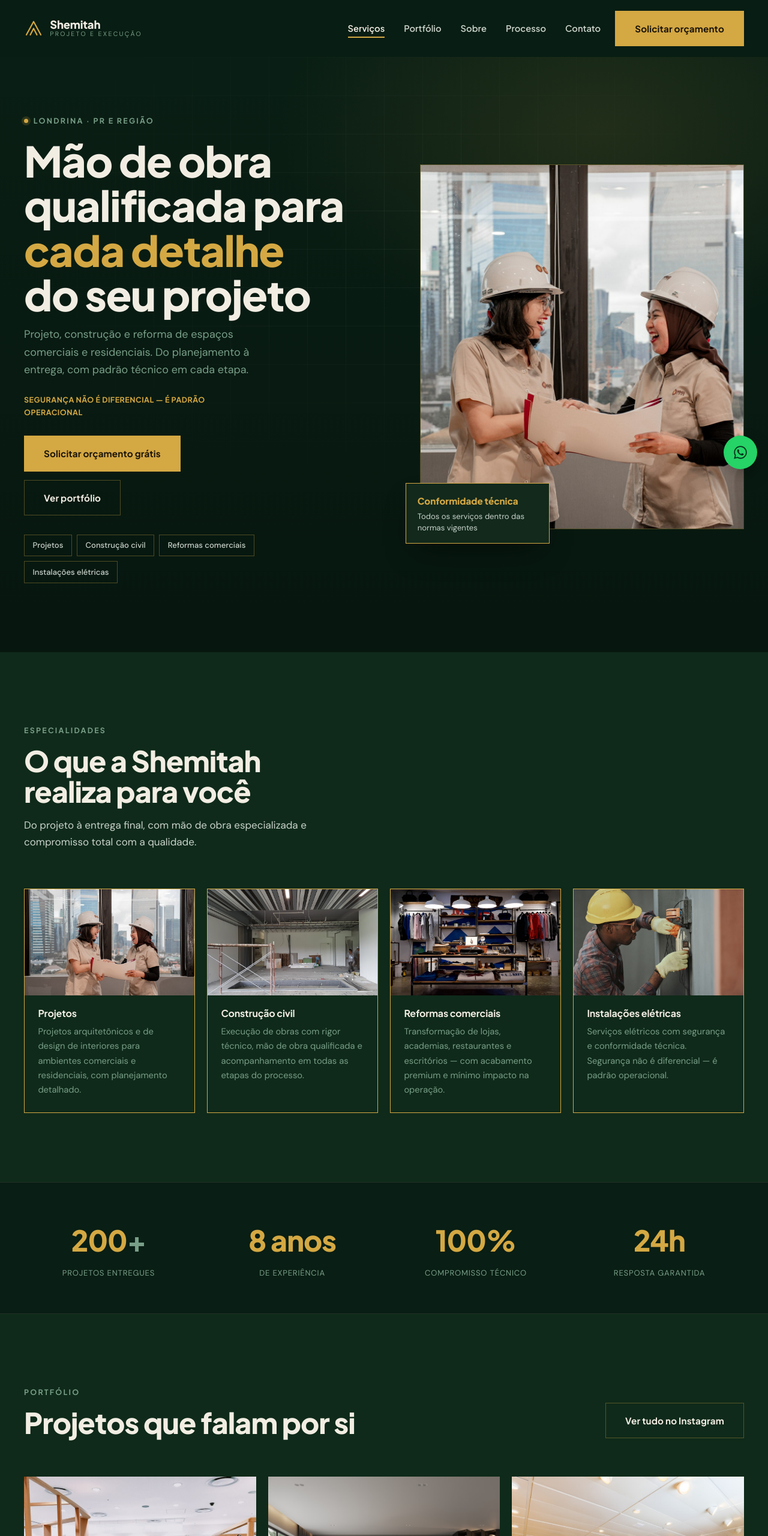
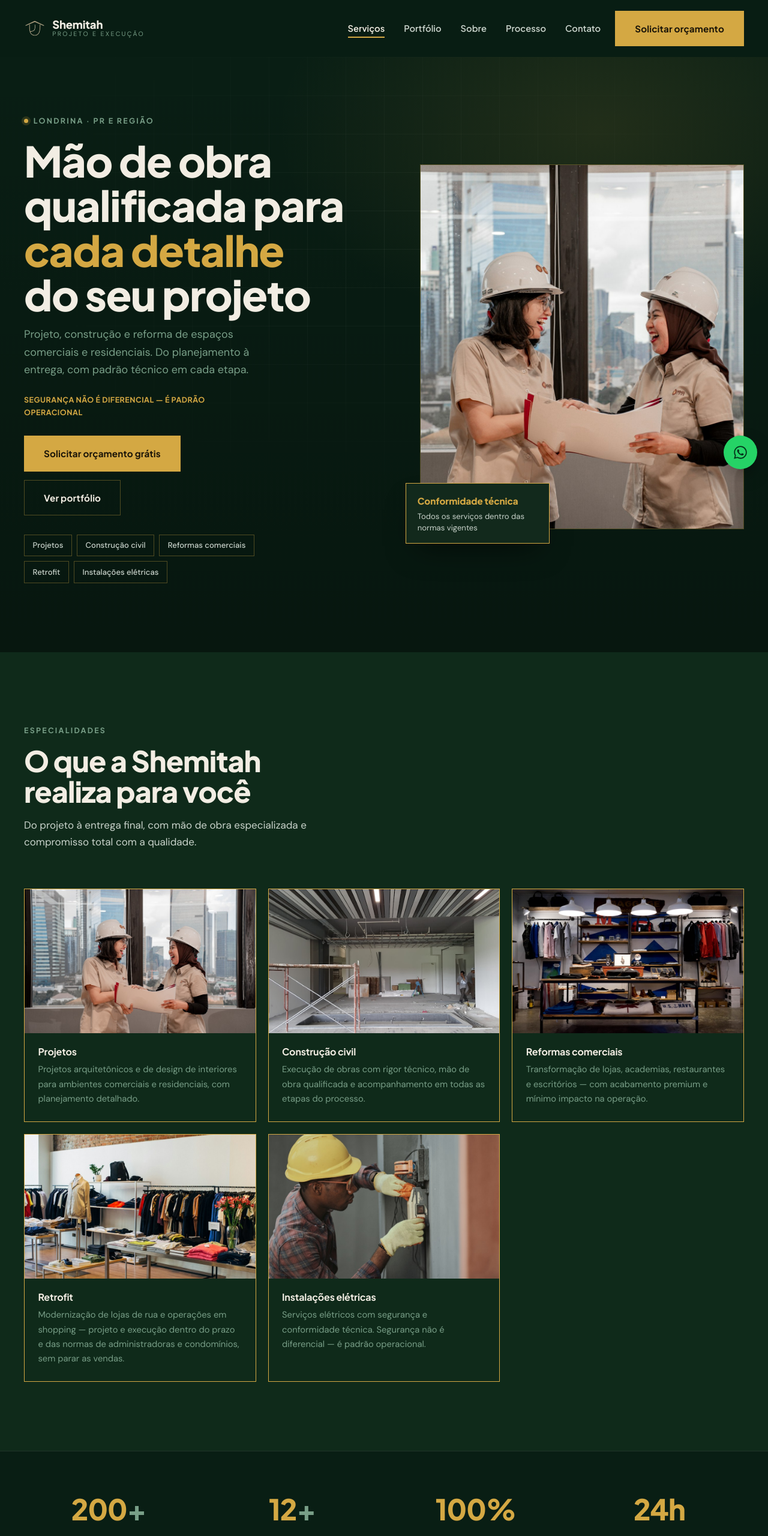
Before and after one commit to TheBinaryForge/shemitah, a plain HTML site: page index.html in a window 1280 px wide. Shown: the top 2560 px of the page at 60% size. Drawn offline with Linux system fonts and the light colour scheme.

Commit message:
Atualiza tempo de experiencia, adiciona servico Retrofit e logo real
- +12 anos de experiencia (era 8) no bloco de numeros
- novo servico Retrofit (lojas de rua e shopping) com card, imagem,
  tag no hero e Offer no JSON-LD; grid de servicos ajustado p/ 3 colunas
- logo.jpeg (fornecida) processada: icone recortado com fundo
  transparente (header/rodape) + favicon/apple-touch-icon/manifest
  gerados a partir da marca real, substituindo o SVG generico

Co-Authored-By: Claude Sonnet 5 <noreply@anthropic.com>

```diff
--- a/css/styles.css
+++ b/css/styles.css
@@ -140,7 +140,9 @@ h1 em { font-style: normal; color: var(--gold); }
 .site-header[data-scrolled] .header-inner { padding-block: .7rem; }
 
 .brand { display: inline-flex; align-items: center; gap: .7rem; flex-shrink: 0; }
-.brand-mark { color: var(--gold); display: grid; place-items: center; }
+.brand-mark { display: grid; place-items: center; }
+.brand-mark img { width: 36px; height: auto; display: block; }
+.site-footer .brand-mark img { width: 32px; }
 .brand-text { display: grid; line-height: 1.1; }
 .brand-text strong { font-family: var(--font-display); font-weight: 800; font-size: 1.15rem; letter-spacing: -.01em; }
 .brand-text small { font-size: .66rem; letter-spacing: .22em; text-transform: uppercase; color: var(--sage); }
@@ -252,7 +254,7 @@ h1 em { font-style: normal; color: var(--gold); }
 
 /* ---------- cards ---------- */
 .cards { display: grid; gap: 1.25rem; }
-.services { grid-template-columns: repeat(4, 1fr); }
+.services { grid-template-columns: repeat(3, 1fr); }
 
 .card {
   background: var(--bg-alt); border: 1px solid var(--line);
--- a/index.html
+++ b/index.html
@@ -41,8 +41,9 @@
 <meta name="twitter:description" content="Projeto, construção e reforma de espaços comerciais e residenciais em Londrina e região." />
 <meta name="twitter:image" content="https://shemitah.com.br/assets/img/og-cover.jpg" />
 
-<link rel="icon" href="assets/favicon.svg" type="image/svg+xml" />
-<link rel="apple-touch-icon" href="assets/favicon.svg" />
+<link rel="icon" href="assets/favicon-32.png" sizes="32x32" type="image/png" />
+<link rel="icon" href="assets/favicon-16.png" sizes="16x16" type="image/png" />
+<link rel="apple-touch-icon" href="assets/apple-touch-icon.png" />
 <link rel="manifest" href="site.webmanifest" />
 
 <link rel="preconnect" href="https://fonts.googleapis.com" />
@@ -58,10 +59,7 @@
   <div class="wrap header-inner">
     <a class="brand" href="#topo" aria-label="Shemitah Projeto e Execução — início">
       <span class="brand-mark" aria-hidden="true">
-        <svg viewBox="0 0 32 32" width="32" height="32" fill="none">
-          <path d="M4 27 16 5l12 22" stroke="currentColor" stroke-width="2.2" stroke-linejoin="round" stroke-linecap="round"/>
-          <path d="M10.5 27 16 16.5 21.5 27" stroke="currentColor" stroke-width="2.2" stroke-linecap="round" stroke-linejoin="round"/>
-        </svg>
+        <img src="assets/img/logo-mark.png" alt="" width="267" height="220" />
       </span>
       <span class="brand-text">
         <strong translate="no">Shemitah</strong>
@@ -127,6 +125,7 @@
           <li>Projetos</li>
           <li>Construção civil</li>
           <li>Reformas comerciais</li>
+          <li>Retrofit</li>
           <li>Instalações elétricas</li>
         </ul>
       </div>
@@ -175,6 +174,13 @@
           </div>
         </article>
         <article class="card service">
+          <div class="card-media"><img src="assets/img/serv-retrofit.jpg" width="900" height="630" loading="lazy" decoding="async" alt="Interior de loja modernizada em projeto de retrofit comercial" /></div>
+          <div class="card-body">
+            <h3>Retrofit</h3>
+            <p>Modernização de lojas de rua e operações em shopping — projeto e execução dentro do prazo e das normas de administradoras e condomínios, sem parar as vendas.</p>
+          </div>
+        </article>
+        <article class="card service">
           <div class="card-media"><img src="assets/img/serv-eletrica.jpg" width="900" height="630" loading="lazy" decoding="async" alt="Eletricista profissional realizando instalação com equipamento de segurança" /></div>
           <div class="card-body">
             <h3>Instalações elétricas</h3>
@@ -189,7 +195,7 @@
   <section class="section stats-section" aria-label="Shemitah em números">
     <div class="wrap stats">
       <div class="stat"><span class="stat-num">200<span class="plus">+</span></span><span class="stat-label">Projetos entregues</span></div>
-      <div class="stat"><span class="stat-num">8 anos</span><span class="stat-label">de experiência</span></div>
+      <div class="stat"><span class="stat-num">12<span class="plus">+</span></span><span class="stat-label">Anos de experiência</span></div>
       <div class="stat"><span class="stat-num">100%</span><span class="stat-label">Compromisso técnico</span></div>
       <div class="stat"><span class="stat-num">24h</span><span class="stat-label">Resposta garantida</span></div>
     </div>
@@ -311,10 +317,7 @@
   <div class="wrap footer-inner">
     <a class="brand" href="#topo" aria-label="Shemitah Projeto e Execução — início">
       <span class="brand-mark" aria-hidden="true">
-        <svg viewBox="0 0 32 32" width="28" height="28" fill="none">
-          <path d="M4 27 16 5l12 22" stroke="currentColor" stroke-width="2.2" stroke-linecap="round" stroke-linejoin="round"/>
-          <path d="M10.5 27 16 16.5 21.5 27" stroke="currentColor" stroke-width="2.2" stroke-linecap="round" stroke-linejoin="round"/>
-        </svg>
+        <img src="assets/img/logo-mark.png" alt="" width="267" height="220" />
       </span>
       <span class="brand-text"><strong translate="no">Shemitah</strong><small>Projeto e Execução</small></span>
     </a>
@@ -375,6 +378,7 @@
     { "@type": "Offer", "itemOffered": { "@type": "Service", "name": "Projetos arquitetônicos e de interiores" } },
     { "@type": "Offer", "itemOffered": { "@type": "Service", "name": "Construção civil" } },
     { "@type": "Offer", "itemOffered": { "@type": "Service", "name": "Reformas comerciais" } },
+    { "@type": "Offer", "itemOffered": { "@type": "Service", "name": "Retrofit de lojas e shoppings" } },
     { "@type": "Offer", "itemOffered": { "@type": "Service", "name": "Instalações elétricas" } }
   ]
 }
```
Also changed, not shown: 404.html (+1 -1 lines), assets/apple-touch-icon.png (added), assets/favicon-16.png (added), assets/favicon-32.png (added), assets/favicon.svg (deleted), assets/icon-192.png (added), assets/icon-512.png (added), assets/img/logo-mark.png (added), assets/img/logo.jpeg (added), assets/img/serv-retrofit.jpg (added), site.webmanifest, 1 other file.
